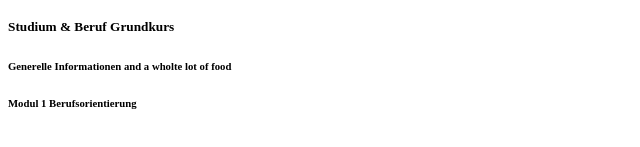
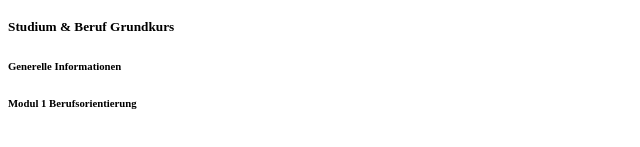
Before and after one commit to christiandaebritz/ChemistryPortfolio, a plain HTML site: page INDEX.html in a window 1280 px wide. Shown: the part 335-482 px from the top of the page, 0-640 px from the left. Drawn offline with Linux system fonts and the light colour scheme.

Commit message:
Update INDEX.html

```diff
--- a/INDEX.html
+++ b/INDEX.html
@@ -12,7 +12,7 @@
     <h4> Q4 Die Welt der farbigen Stoffe </h4>
 
     <h5> Studium & Beruf Grundkurs </h5>
-    <h6> Generelle Informationen and a wholte lot of food</h6>
+    <h6> Generelle Informationen </h6>
     <h6 href:"Modul1Berufsorientierung.html"> Modul 1 Berufsorientierung </h6>
 
 </body>
```
